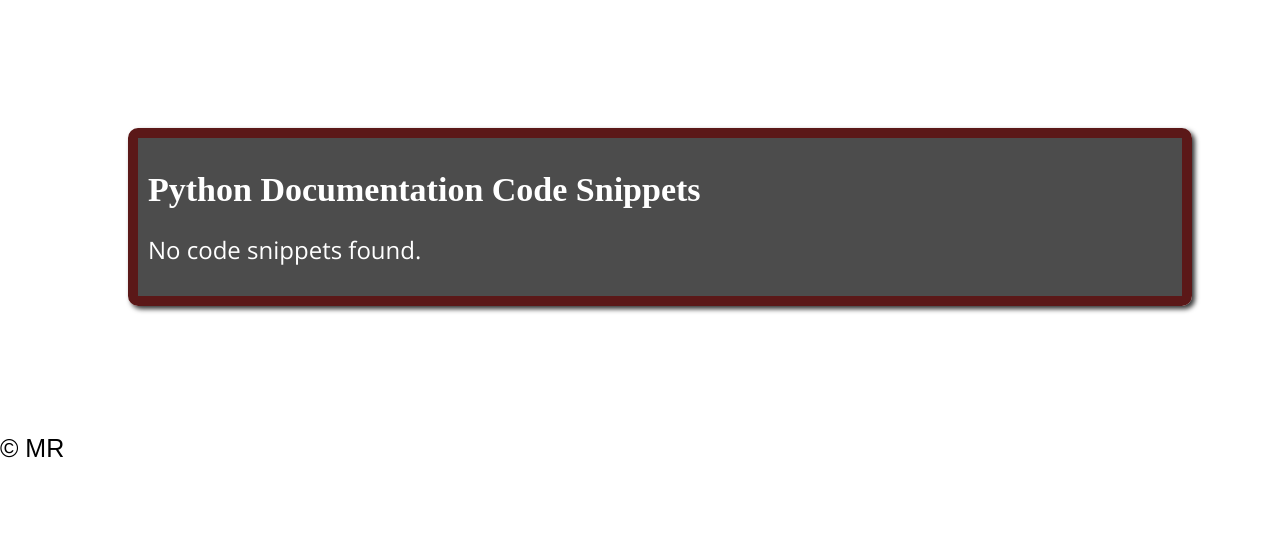
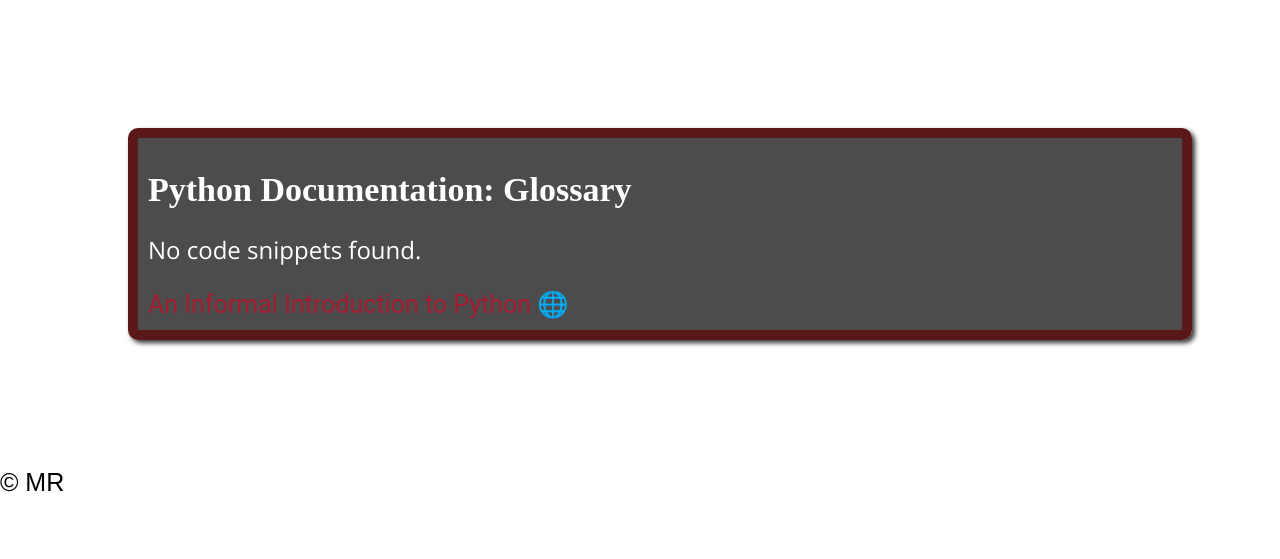
Before and after one commit to kohenm63/cs50-notes, a Django app: page /python-docs/ in a window 1280 px wide. Shown: the part 170-729 px from the top of the page. Run offline with Django 4.2, Linux system fonts and the light colour scheme; data that the repository does not hold is empty; some libraries are stand-ins or nearby versions; some web fonts are replaced.

Commit message:
:tada: templatetags changed, scraped python docs web pages

```diff
--- a/notes/cs50notes/templates/lecture_note_detail.html
+++ b/notes/cs50notes/templates/lecture_note_detail.html
@@ -31,11 +31,13 @@
 {% endif %}
 {% if "Python Documentation" in note.title %}
     <a class="a-link" href="{% url 'python-docs' %}">View Python Documentation Snippets 🪄</a>
+
 {% endif %}
   <h1>{{ note.title }}</h1>
 
   {% if content_empty %}
       <p>Sorry, this lecture note has no content available.</p>
+
       {% comment %} remove_html_tags | format_code | decode_html_entities | linebreaks  {% endcomment %}
   {% else %}
   <p id="lecture-content">{{ note.content | style_code |  decode_html_entities | remove_html_tags |  linebreaks   }}</p>
@@ -60,7 +62,6 @@
 
 
 </div>
-<a class = "a-link" href="{% url 'lecture-note-list' course.id %}">Back to Lecture Notes</a>
 
 </div>
 
--- a/notes/cs50notes/templates/python-docs.html
+++ b/notes/cs50notes/templates/python-docs.html
@@ -1,21 +1,26 @@
 {% extends 'layout.html' %}
+{% load custom_filters %}
+
 
 {% block content %}
+
 <div class="search-container">
             <div class="card">
-                <h1>Python Documentation Code Snippets</h1>
+                <h1>Python Documentation: Glossary </h1>
                 {% if code_snippets %}
                     <ul>
                         {% for code_snippet in code_snippets %}
                             <li>
-                                <pre>{{ code_snippet }}</pre>
+                                <pre>{{ code_snippet | remove_html_tags }}</pre>
                             </li>
                         {% endfor %}
                     </ul>
                 {% else %}
                     <p>No code snippets found.</p>
                 {% endif %}
-            </div>
+                <a class = "link" href="https://docs.python.org/3/tutorial/introduction.html#">An Informal Introduction to Python 🌐</a>
+
+
         </div>
 
 
```
Also changed, not shown: notes/cs50notes/templatetags/custom_filters.py (+1 -1 lines).
